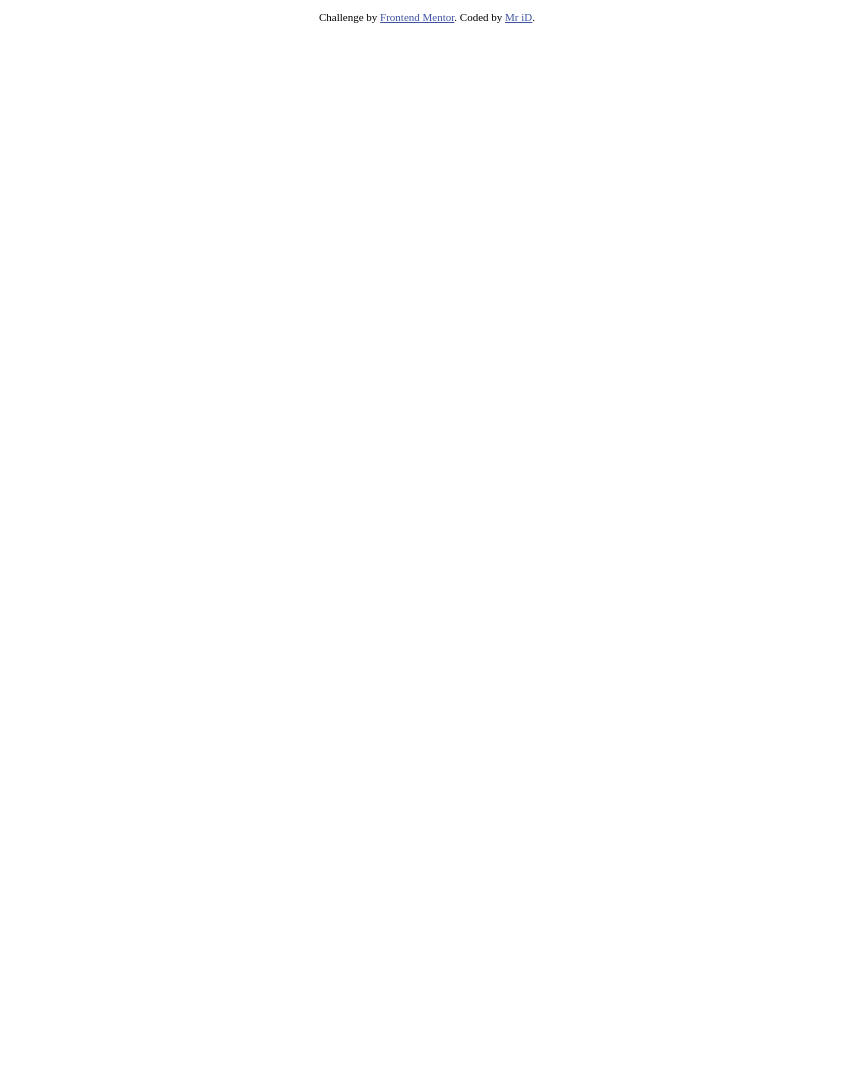
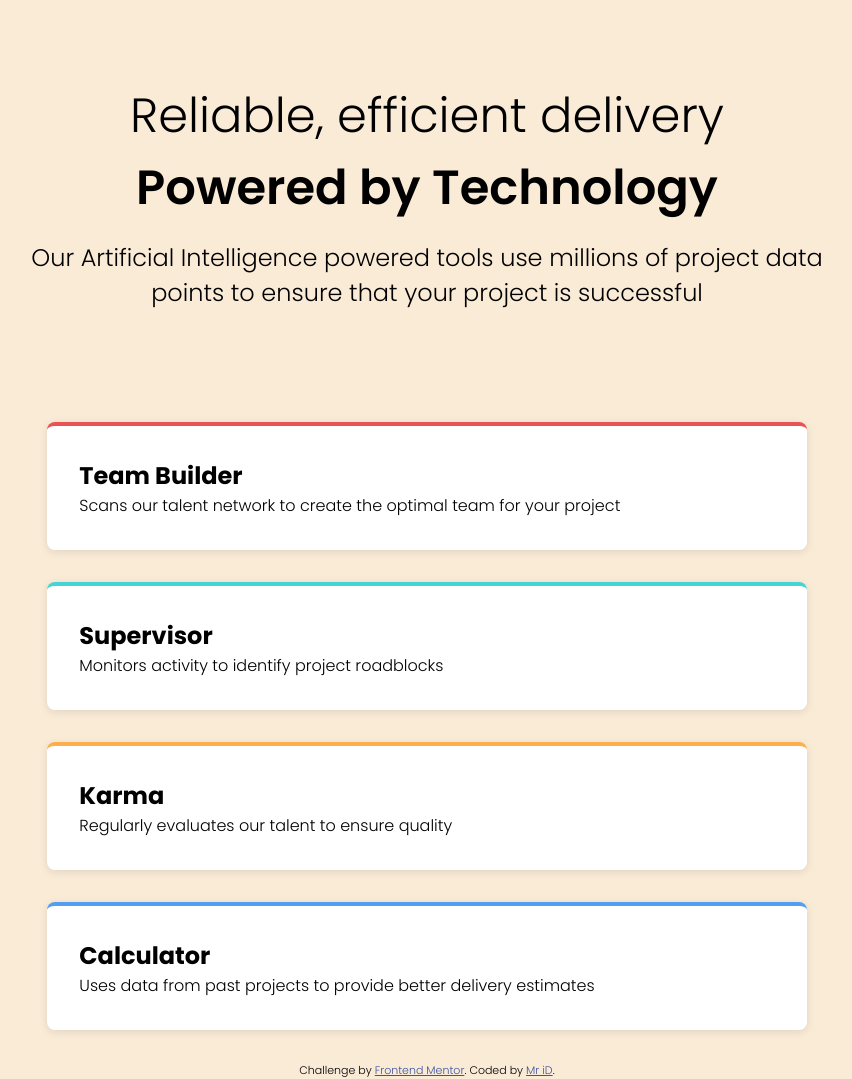
Before and after one commit to iD024/frontend-06, a plain HTML site: page index.html in a window 1280 px wide. Shown: the whole page, without its empty margins (213-1065 px from the left). Before the commit the page ends 800 px from the top, so only its background shows below. Drawn offline with Linux system fonts and the light colour scheme.

Commit message:
Added everything Just need to figure out the grid and the icon

```diff
--- a/index.html
+++ b/index.html
@@ -27,24 +27,20 @@
   </head>
   <body>
     <main>
-      <!-- Reliable, efficient delivery
-  Powered by Technology
-
-  Our Artificial Intelligence powered tools use millions of project data points
-  to ensure that your project is successful
-
-  Supervisor
-  Monitors activity to identify project roadblocks
-
-  Team Builder
-  Scans our talent network to create the optimal team for your project
-
-  Karma
-  Regularly evaluates our talent to ensure quality
-
-  Calculator
-  Uses data from past projects to provide better delivery estimates
-   -->
+      <div class="title">
+        <span class="txt1">Reliable, efficient delivery</span>
+        <br><span class="txt2">Powered by Technology</span>
+        <p>
+          Our Artificial Intelligence powered tools use millions of project data<br>
+          points to ensure that your project is successful
+        </p>
+      </div>
+      <div class="cards">
+        <div class="card1"><h2>Team Builder</h2> Scans our talent network to create the optimal team for your project</div>
+        <div class="card2"><h2>Supervisor</h2>Monitors activity to identify project roadblocks</div>
+        <div class="card3"><h2>Karma</h2>Regularly evaluates our talent to ensure quality</div>
+        <div class="card4"><h2>Calculator</h2>Uses data from past projects to provide better delivery estimates</div>
+      </div>
       <footer>
         <p class="attribution">
           Challenge by
--- a/style.css
+++ b/style.css
@@ -0,0 +1,58 @@
+@import url("https://fonts.googleapis.com/css2?family=Inter:ital,opsz,wght@0,14..32,100..900;1,14..32,100..900&family=Outfit:wght@100..900&family=Poppins:wght@300;600;700;800&display=swap");
+
+* {
+  margin: 0;
+  padding: 0;
+  box-sizing: border-box;
+  font-family: "Poppins", sans-serif;
+}
+
+body {
+  background-color: antiquewhite;
+  display: flex;
+  align-items: center;
+  justify-content: center;
+}
+
+.title {
+  text-align: center;
+  margin-top: 5rem;
+  margin-bottom: 5rem;
+  p {
+    margin: 1rem;
+    font-size: 1.5rem;
+  }
+  span {
+    font-size: 3rem;
+  }
+  .txt1 {
+    font-weight: 100;
+  }
+  .txt2 {
+    font-weight: 600;
+  }
+}
+
+.cards {
+  display: grid;
+  grid-gap: 2rem;
+  padding: 2rem;
+  div {
+    background: white;
+    box-shadow: 0 2px 8px rgba(0, 0, 0, 0.1);
+    border-radius: 8px;
+    padding: 2rem;
+  }
+  .card1 {
+    border-top: 4px solid hsl(0, 78%, 62%);
+  }
+  .card2 {
+    border-top: 4px solid hsl(180, 62%, 55%);
+  }
+  .card3 {
+    border-top: 4px solid hsl(34, 97%, 64%);
+  }
+  .card4 {
+    border-top: 4px solid hsl(212, 86%, 64%);
+  }
+}
```
